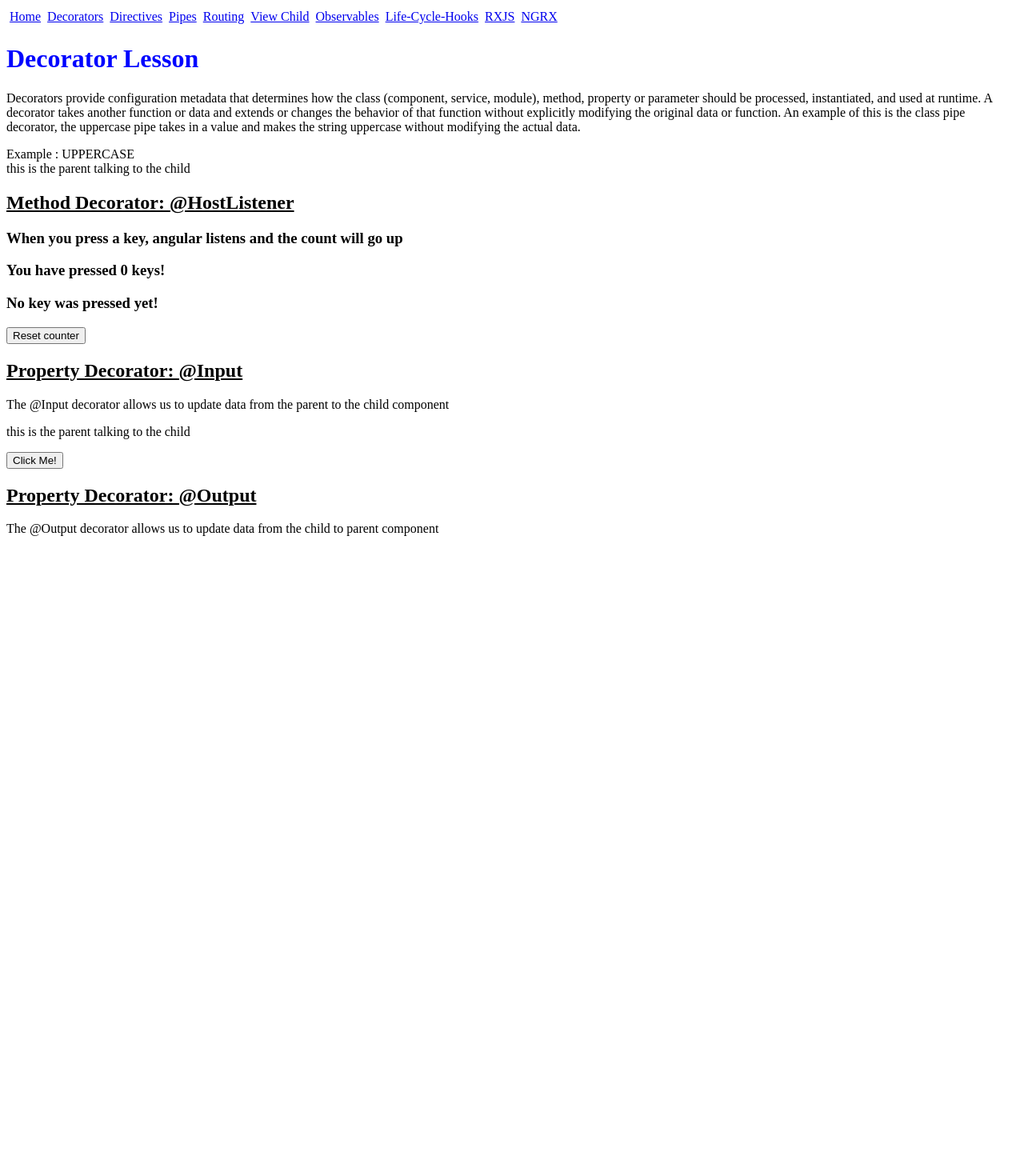
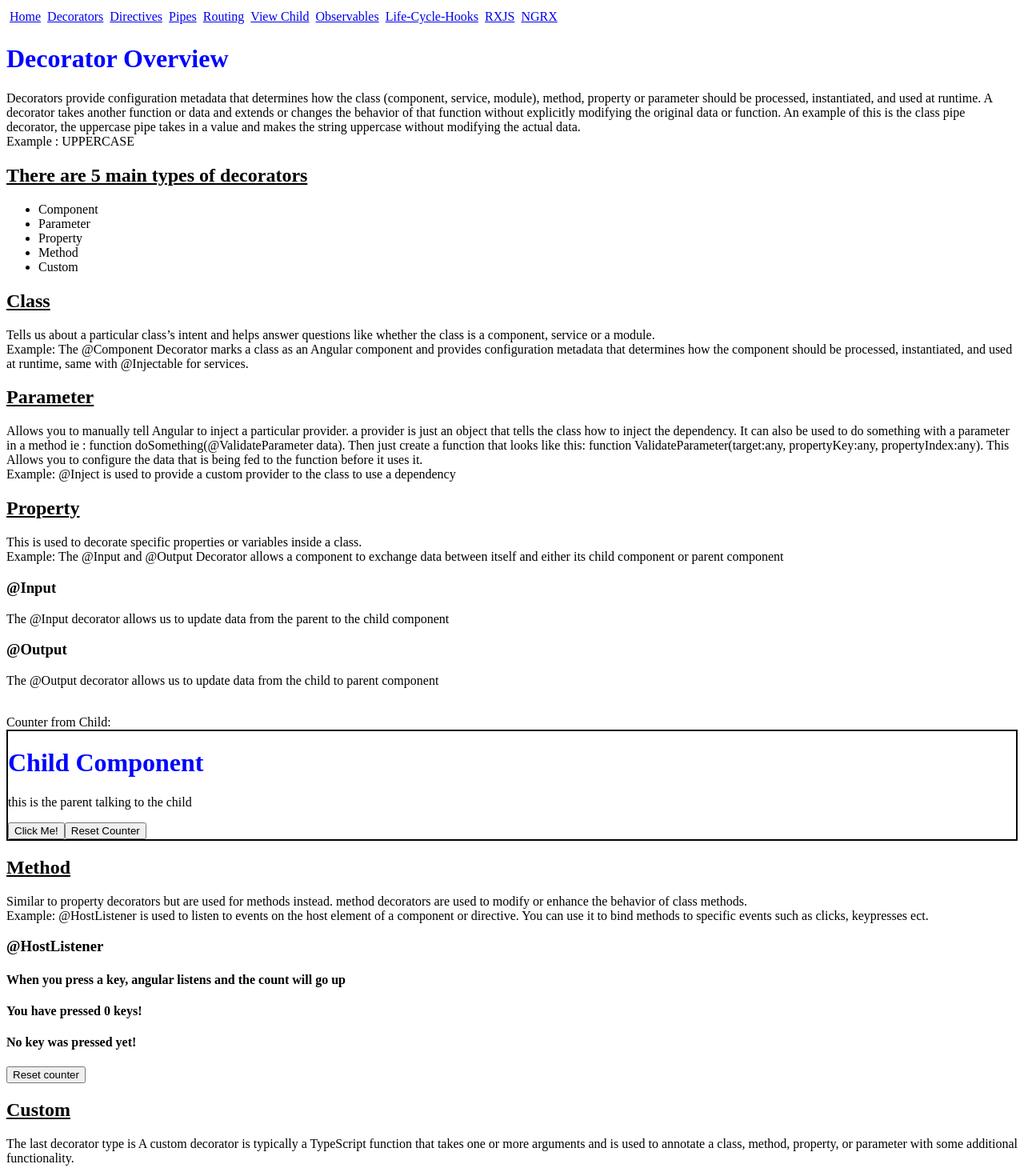
Before and after one commit to AaronMikeBonetti/Angular, an Angular app: page /decorators in a window 1280 px wide. Shown: the top 1470 px of the page at 80% size. Before the commit the page ends 800 px from the top, so only its background shows below. Built offline with nearby package versions, Linux system fonts and the light colour scheme.

Commit message:
4 | build out more in decorator lesson

```diff
--- a/src/app/app-routing.module.ts
+++ b/src/app/app-routing.module.ts
@@ -1,6 +1,6 @@
 import { NgModule } from '@angular/core';
 import { RouterModule, Routes } from '@angular/router';
-import { DecoratorLessonComponent } from './components/decorator-lesson/decorator-lesson.component';
+import { DecoratorLessonComponent } from './components/decorator-lesson/decorator-lesson-parent/decorator-lesson-parent.component';
 import { DirectivesLessonComponent } from './components/directives-lesson/directives-lesson.component';
 import { ViewChildLessonComponent } from './components/view-child-lesson/view-child-lesson.component';
 import { HomeComponent } from './components/home/home.component';
--- a/src/app/app.module.ts
+++ b/src/app/app.module.ts
@@ -7,7 +7,7 @@ import { ExponentialPowerPipe } from './pipes/exponential-power/exponential-powe
 import { PipeLessonComponent } from './components/pipe-lesson/pipe-lesson.component';
 import { FormsModule } from '@angular/forms';
 import { ViewChildLessonComponent } from './components/view-child-lesson/view-child-lesson.component';
-import { DecoratorLessonComponent } from './components/decorator-lesson/decorator-lesson.component';
+import { DecoratorLessonComponent } from './components/decorator-lesson/decorator-lesson-parent/decorator-lesson-parent.component';
 import { DirectivesLessonComponent } from './components/directives-lesson/directives-lesson.component';
 import { ObservableLessonComponent } from './components/observable-lesson/observable-lesson.component';
 import { NgrxLessonComponent } from './components/ngrx-lesson/ngrx-lesson.component';
--- a/src/app/components/decorator-lesson/decorator-lesson-child/decorator-lesson-child.component.html
+++ b/src/app/components/decorator-lesson/decorator-lesson-child/decorator-lesson-child.component.html
@@ -1,4 +1,6 @@
 <div class="decorator-lesson-child-container">
+    <h1>Child Component</h1>
     <p>{{parentToChildDecorator}}</p>
     <button (click)="childToParentDecoratorEvent(clickCounter)">Click Me!</button>
+    <button (click)="resetCounter()">Reset Counter</button>
 </div>
--- a/src/app/components/decorator-lesson/decorator-lesson-child/decorator-lesson-child.component.scss
+++ b/src/app/components/decorator-lesson/decorator-lesson-child/decorator-lesson-child.component.scss
@@ -0,0 +1,3 @@
+.decorator-lesson-child-container{
+    border: 2px solid black;
+}
--- a/src/app/components/decorator-lesson/decorator-lesson-child/decorator-lesson-child.component.ts
+++ b/src/app/components/decorator-lesson/decorator-lesson-child/decorator-lesson-child.component.ts
@@ -18,6 +18,10 @@ export class DecoratorLessonChildComponent implements OnInit {
     this.clickCounter = count
     this.childEventData.emit(this.clickCounter)
   }
+  resetCounter(){
+    this.clickCounter = 0
+    this.childEventData.emit(this.clickCounter)
+  }
 
   constructor() { }
 
--- /dev/null
+++ b/src/app/components/decorator-lesson/decorator-lesson-parent/decorator-lesson-parent.component.html
@@ -0,0 +1,80 @@
+<div class="decorator-contatiner">
+    <h1>Decorator Overview</h1>
+    <p>Decorators provide configuration metadata that determines how the class (component, service, module), method, property or parameter should be processed, instantiated, and used at runtime.
+        A decorator takes another function or data and extends or changes the behavior of that function without explicitly modifying the original data or function.
+        An example of this is the class pipe decorator, the uppercase pipe takes in a value and makes the string uppercase without modifying the actual data.
+        <br>
+        <span>Example : {{'uppercase' | uppercase}}</span>
+    </p>
+    <h2>There are 5 main types of decorators
+    </h2>
+    <ul>
+        <li>Component</li>
+        <li>Parameter</li>
+        <li>Property</li>
+        <li>Method</li>
+        <li>Custom</li>
+    </ul>
+    <div>
+        <h2>Class</h2>
+        <p>Tells us about a particular class’s intent and helps answer questions like whether the class is a component, service or a module.
+            <br>
+            <span>Example: The @Component Decorator marks a class as an Angular component and provides configuration
+                metadata that determines how the component should be processed, instantiated, and used at runtime, same with @Injectable for services.
+            </span>
+        </p>
+    </div>
+    <div>
+        <h2>Parameter</h2>
+        <p>
+            Allows you to manually tell Angular to inject a particular provider. a provider is just an object that tells the class how to inject the dependency.
+            It can also be used to do something with a parameter in a method ie : function doSomething(@ValidateParameter data).
+            Then just create a function that looks like this: function ValidateParameter(target:any, propertyKey:any, propertyIndex:any).
+            This Allows you to configure the data that is being fed to the function before it uses it.
+            <br>
+            <span>Example: @Inject is used to provide a custom provider to the class to use a dependency</span>
+        </p>
+    </div>
+    <div>
+        <h2>Property</h2>
+        <p>This is used to decorate specific properties or variables inside a class.
+            <br>
+            <span>Example: The @Input and @Output Decorator allows a component to exchange data between itself and either
+            its child component or parent component
+            </span>
+        </p>
+        <div>
+            <h3>@Input</h3>
+            <p>The @Input decorator allows us to update data from the parent to the child component</p>
+            <h3>@Output</h3>
+            <p>The @Output decorator allows us to update data from the child to parent component</p>
+            <br>
+            <span>Counter from Child: {{propertyCounter}}</span>
+            <app-decorator-lesson-child [parentToChildDecorator] ="parentToChildDecorator" (childEventData)="childToParentDecoratorEvent($event)"></app-decorator-lesson-child>
+        </div>
+    </div>
+    <div>
+        <h2>Method</h2>
+        <p>Similar to property decorators but are used for methods instead. method decorators are used to modify or enhance the behavior of class methods.
+            <br>
+            <span>Example: @HostListener is used to listen to events on the host element of a component or directive.
+                You can use it to bind methods to specific events such as clicks, keypresses ect.
+            </span>
+        </p>
+        <div>
+            <h3>@HostListener</h3>
+            <h4>When you press a key, angular listens and the count will go up</h4>
+            <h4 *ngIf="methodCounter !== 1">You have pressed {{methodCounter}} keys!</h4>
+            <h4 *ngIf="methodCounter === 1">You have pressed {{methodCounter}} key!</h4>
+            <h4 *ngIf="lastKeyPressed">You have pressed the '{{lastKeyPressed}}' key</h4>
+            <h4 *ngIf="!lastKeyPressed">No key was pressed yet!</h4>
+            <button class="reset-button" (click)="resetCounter()">Reset counter</button>
+        </div>
+    </div>
+    <div>
+        <h2>Custom</h2>
+        <p>The last decorator type is A custom decorator is typically a TypeScript function that takes one or more arguments
+            and is used to annotate a class, method, property, or parameter with some additional functionality.
+        </p>
+    </div>
+</div>
--- a/src/app/components/decorator-lesson/decorator-lesson.component.html
+++ /dev/null
@@ -1,26 +0,0 @@
-<div class="decorator-contatiner">
-    <h1>Decorator Lesson</h1>
-    <p>Decorators provide configuration metadata that determines how the class (component, service, module), method, property or parameter should be processed, instantiated, and used at runtime.
-        A decorator takes another function or data and extends or changes the behavior of that function without explicitly modifying the original data or function.
-        An example of this is the class pipe decorator, the uppercase pipe takes in a value and makes the string uppercase without modifying the actual data.</p>
-    <span>Example : {{'uppercase' | uppercase}}</span>
-    <div>
-        <div>{{parentToChildDecorator}}</div>
-        <h2>Method Decorator: @HostListener</h2>
-        <h3>When you press a key, angular listens and the count will go up</h3>
-        <h3 *ngIf="methodCounter !== 1">You have pressed {{methodCounter}} keys!</h3>
-        <h3 *ngIf="methodCounter === 1">You have pressed {{methodCounter}} key!</h3>
-        <h3 *ngIf="lastKeyPressed">You have pressed the '{{lastKeyPressed}}' key</h3>
-        <h3 *ngIf="!lastKeyPressed">No key was pressed yet!</h3>
-        <button class="reset-button" (click)="resetCounter()">Reset counter</button>
-    </div>
-    <div>
-        <h2>Property Decorator: @Input</h2>
-        <p>The @Input decorator allows us to update data from the parent to the child component</p>
-        <app-decorator-lesson-child [parentToChildDecorator] ="parentToChildDecorator" (childEventData)="childToParentDecoratorEvent($event)"></app-decorator-lesson-child>
-        <h2>Property Decorator: @Output</h2>
-        <p>The @Output decorator allows us to update data from the child to parent component</p>
-        <span>{{propertyCounter}}</span>
-    </div>
-
-</div>
```
Also changed, not shown: src/app/components/decorator-lesson/decorator-lesson-parent/decorator-lesson-parent.component.ts (renamed from src/app/components/decorator-lesson/decorator-lesson.component.ts, +3 -7 lines), src/app/components/decorator-lesson/decorator-lesson-parent/decorator-lesson-parent.component.scss (added), 1 other file (tests, documents, lock files or other folders).
